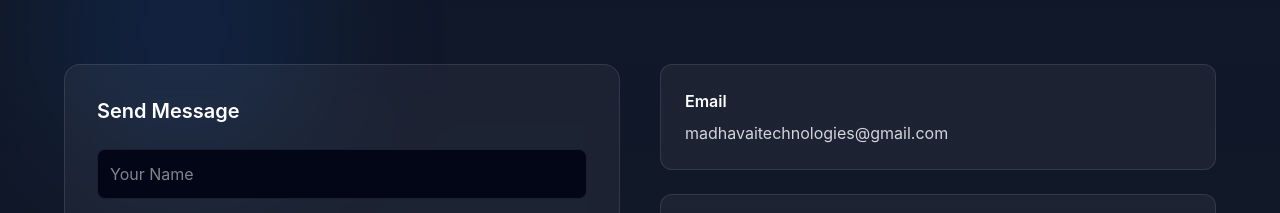
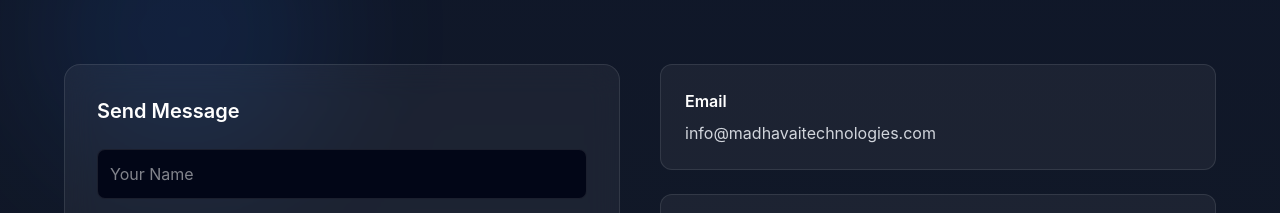
Before and after one commit to maulikmoradiya123/madhav-ai, a React (Vite) app: page / in a window 1280 px wide. Shown: the part 2510-2723 px from the top of the page. Built offline with nearby package versions, Linux system fonts and the light colour scheme.

Commit message:
email changed

```diff
--- a/src/components/Contact.jsx
+++ b/src/components/Contact.jsx
@@ -91,7 +91,7 @@ function Contact() {
 
             <div className="bg-white/5 border border-white/10 p-6 rounded-xl">
               <h4 className="font-semibold mb-2">Email</h4>
-              <a href='mailto:madhavaitechnologies@gmail.com' className="text-gray-300">madhavaitechnologies@gmail.com</a>
+              <a href='mailto:info@madhavaitechnologies.com' className="text-gray-300">info@madhavaitechnologies.com</a>
             </div>
 
             <div className="bg-white/5 border border-white/10 p-6 rounded-xl">
```
